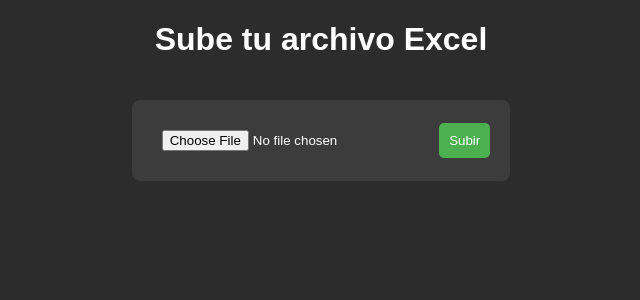
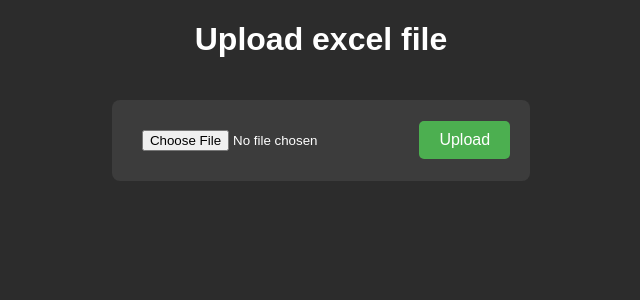
Before and after one commit to alexgplaza/Capacity, a Flask app: page / in a window 1280 px wide. Shown: the top 300 px of the page, without its empty margins (319-959 px from the left). Run offline with Flask 3, Linux system fonts and the light colour scheme; some libraries are stand-ins or nearby versions.

Commit message:
Cambios lenguaje para subir fichero excel, ahora en ingles

```diff
--- a/static/style.css
+++ b/static/style.css
@@ -27,10 +27,20 @@
     background-color: #4CAF50;
     color: white;
     cursor: pointer;
+    border: none;
+    padding: 10px 20px;
+    font-size: 16px;
+    border-radius: 5px;
+    transition: background-color 0.3s ease;
 }
 
 button:hover {
     background-color: #45a049;
+}
+
+button:focus {
+    outline: none;
+    box-shadow: 0 0 5px #4CAF50;
 }
 
 /* Contenedor de gráficas */
--- a/templates/index.html
+++ b/templates/index.html
@@ -3,15 +3,15 @@
 <head>
     <meta charset="UTF-8">
     <meta name="viewport" content="width=device-width, initial-scale=1.0">
-    <title>Generador de Gráficas</title>
+    <title>TPS TPD Graph Generator</title>
     <script src="https://cdn.plot.ly/plotly-latest.min.js"></script>
     <link rel="stylesheet" href="{{ url_for('static', filename='style.css') }}">  <!-- 📌 Agregar esta línea -->
 </head>
 <body>
-    <h1>Sube tu archivo Excel</h1>
+    <h1>Upload excel file</h1>
     <form id="uploadForm" enctype="multipart/form-data">
         <input type="file" id="fileInput" name="file" required>
-        <button type="submit">Subir</button>
+        <button type="submit">Upload</button>
     </form>
 
     <div id="charts"></div>  <!-- Aquí se insertarán las gráficas -->
```
